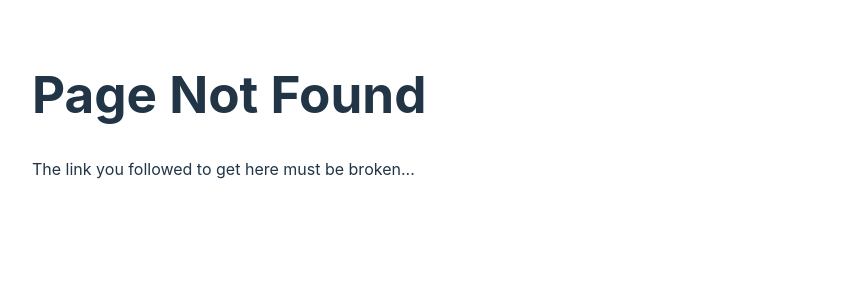
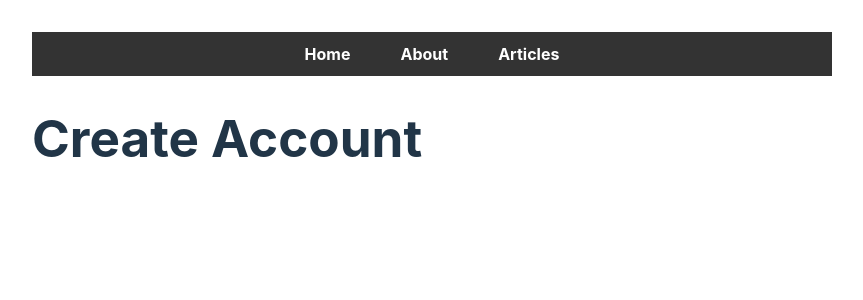
Before and after one commit to bytesunite/li-react-fullstack-site, a React (Vite) app in the folder website/front-end/: page /create-account in a window 1280 px wide. Before the commit this address had no page. Shown: the top 300 px of the page, without its empty margins (208-1071 px from the left). Built offline with nearby package versions, Linux system fonts and the light colour scheme.

Commit message:
adding Firebase Auth to React

```diff
--- /dev/null
+++ b/website/front-end/src/pages/CreateAccountPage.jsx
@@ -0,0 +1,5 @@
+export default function CreateAccountPage() {
+  return (
+    <h1>Create Account</h1>
+  );
+}
--- /dev/null
+++ b/website/front-end/src/pages/LoginPage.jsx
@@ -0,0 +1,5 @@
+export default function LoginPage() {
+  return (
+    <h1>Log In</h1>
+  );
+}
```
Also changed, not shown: website/front-end/src/App.jsx (+12 -8 lines), 1 other file (tests, documents, lock files or other folders).
